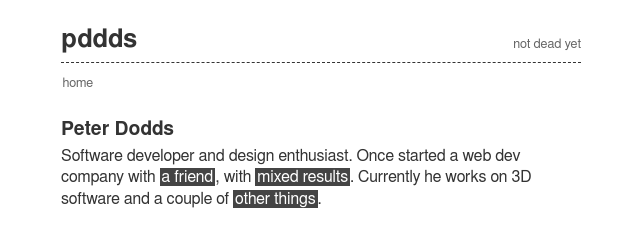
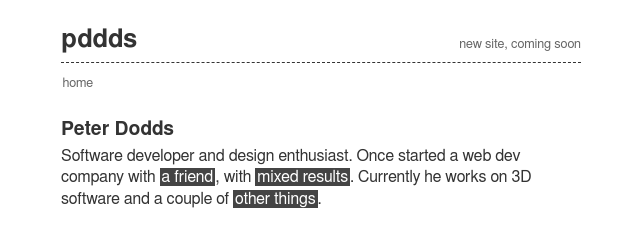
Before and after one commit to m0tive/pddds.com, a Jekyll site: the page built from index.md, in a window 1280 px wide. Shown: the top 228 px of the page, without its empty margins (319-959 px from the left). Built offline with Jekyll 4.4.1, drawn with Linux system fonts in a browser that asks for light colours.

Commit message:
Change the subtitle

```diff
--- a/_config.yml
+++ b/_config.yml
@@ -3,7 +3,7 @@ highlighter: true
 permalink: /blog/:categories/:title.html
 
 title: pddds
-subtitle: "not dead yet"
+subtitle: "new site, coming soon"
 url: http://pddds.com
 author: Peter Dodds
 email: "peter+at+pddds+com"
```
